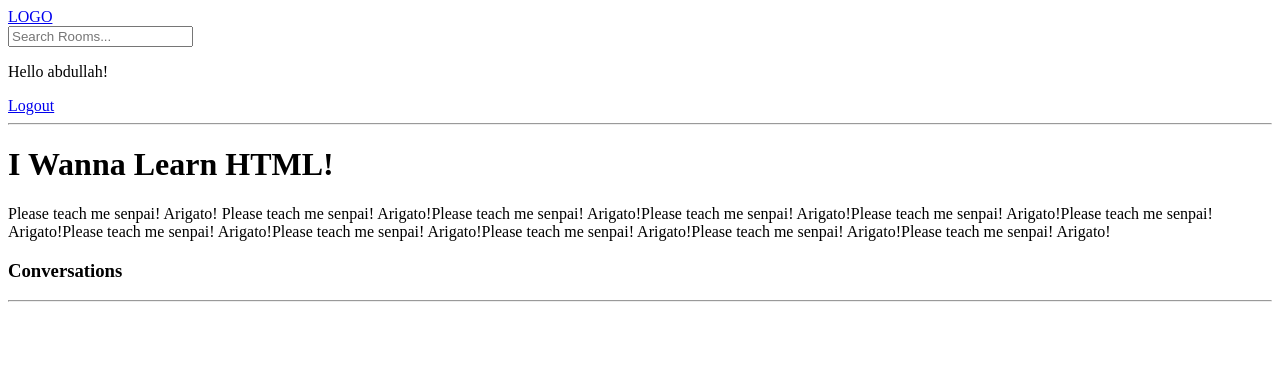
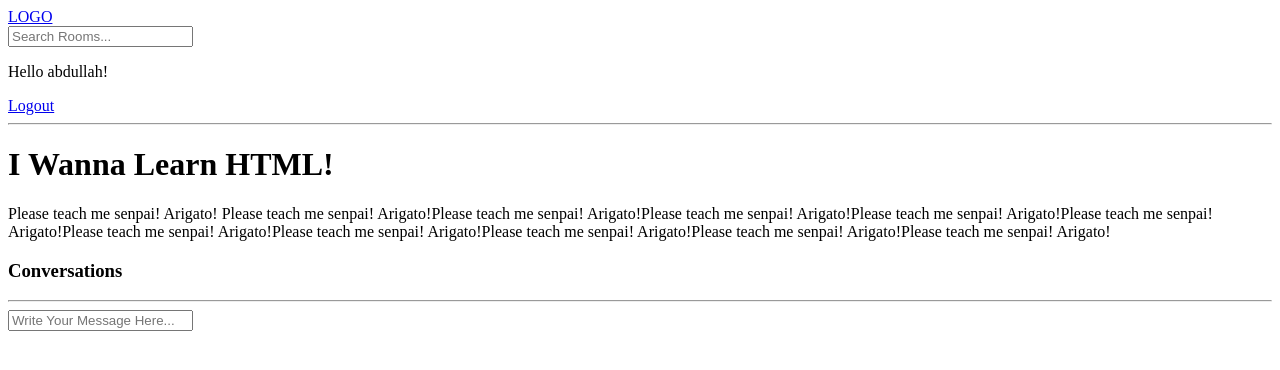
Before and after one commit to AbdullahJaved65/StudyBuddy, a Django app: page /room/5/ in a window 1280 px wide. Shown: the top 370 px of the page. Run offline with Django 4.2, Linux system fonts and the light colour scheme; a user stored in the database is signed in; data comes from the database, SQL or seed files in the repository; both versions use the stored data as it was after the commit.

Commit message:
Started Comment Functionality still underway. Added functions in room() in views.py

```diff
--- a/base/templates/base/room.html
+++ b/base/templates/base/room.html
@@ -10,9 +10,32 @@
     <body>
     <h1>{{ room.name }}</h1>
     <p>{{ room.description }}</p>
-    <div>
+    <div class="comment-wrapper">
         <h3>Conversations</h3>
         <hr>
+        {% for message in room_messages %}
+            <div>
+                <small>
+                    @{{ message.user }}
+                    {{ message.created|timesince }} ago
+                </small>
+                <p>{{ message.body }}</p>
+                <hr>
+            </div>
+        {% endfor %}
+        {% if request.user.is_authenticated %}
+            <div class="comment-form">
+
+                <form method="post" action="">
+                    {% csrf_token %}
+                    <label>
+                        <input type="text"
+                               name="body"
+                               placeholder="Write Your Message Here...">
+                    </label>
+                </form>
+            </div>
+        {% endif %}
     </div>
     </body>
 {% endblock content %}
--- a/base/views.py
+++ b/base/views.py
@@ -12,7 +12,7 @@ from django.contrib.auth.decorators import login_required
 from django.contrib.auth.forms import UserCreationForm
 
 from .forms import RoomForm
-from .models import Room, Topic
+from .models import Room, Topic, Message
 
 
 def loginPage(request):
@@ -25,7 +25,7 @@ def loginPage(request):
         password = request.POST.get('password')
 
         try:
-            user = User.objects.get(username=username)
+                user = User.objects.get(username=username)
         except:
             messages.error(request, 'User Does not Exist')
 
@@ -84,7 +84,16 @@ def home(request):
 
 def room(request, pk):
     room_table: QuerySet[Room] = Room.objects.get(id=pk)
-    context = {'room': room_table}
+    room_messages = room_table.message_set.all().order_by("-created")
+
+    if request.method == "POST":
+        message = Message.objects.create(
+            user=request.user,
+            room=room_table,
+            body=request.POST.get('body')
+        )
+        return redirect('room', pk=room_table.id)
+    context = {'room': room_table, 'room_messages': room_messages}
     return render(request, 'base/room.html', context)
 
 
```
Also changed, not shown: db.sqlite3.
